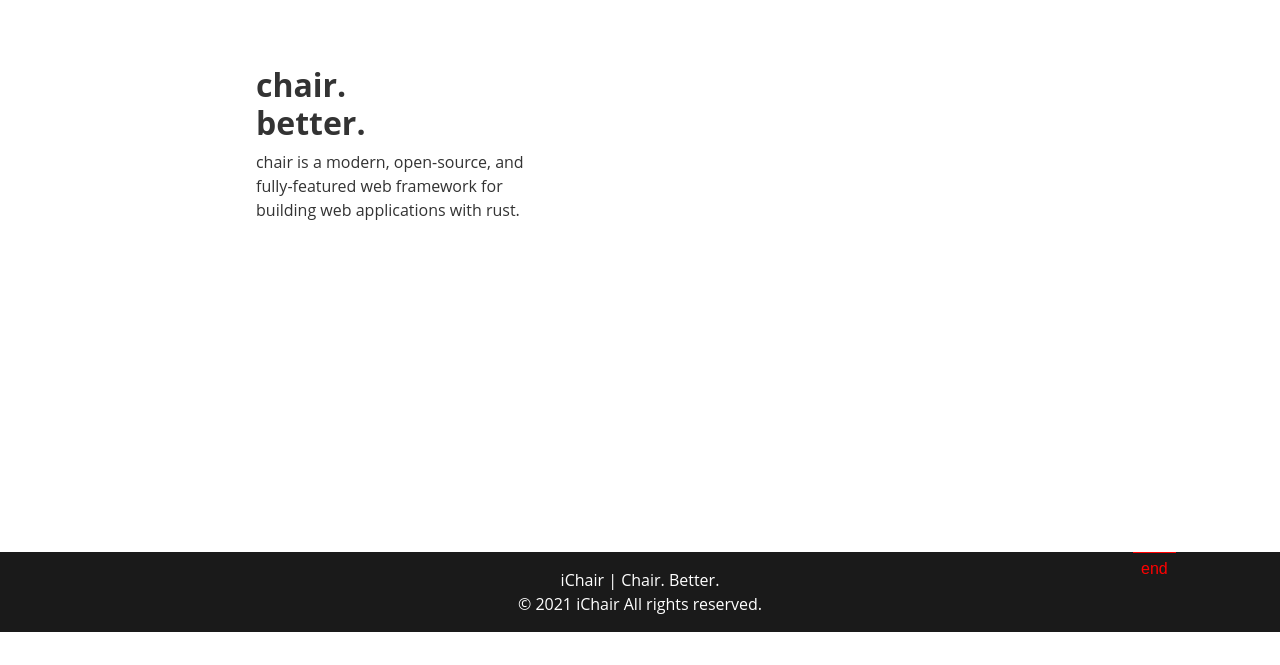
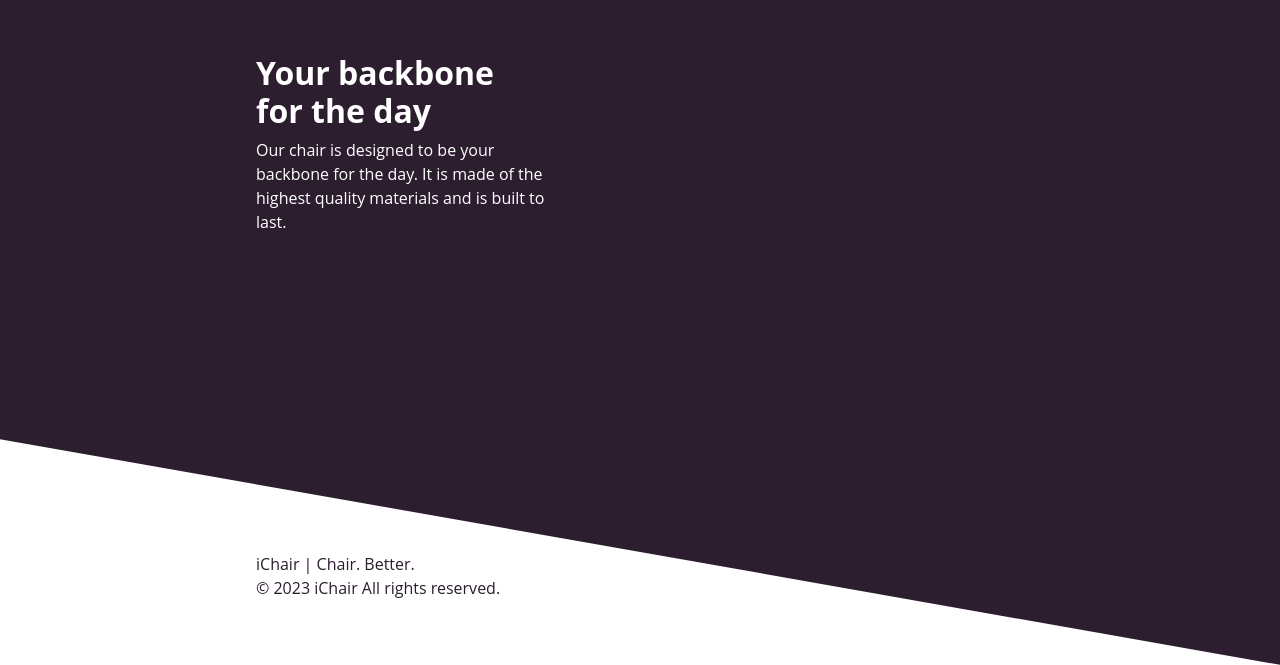
Before and after one commit to bercivarga/webgi-experiment, a website built with Vite: page index.html in a window 1280 px wide. Shown: the part 1848-2513 px from the top of the page. Before the commit the page ends 2480 px from the top, so only its background shows below. Built offline with nearby package versions, Linux system fonts and the light colour scheme; what webgi would draw is missing.

Commit message:
finish mvp

```diff
--- a/index.html
+++ b/index.html
@@ -14,6 +14,7 @@
     </nav>
 
     <div class="background-stripes"></div>
+    <div class="background-stripes"></div>
 
     <section class="page-section page-section__first">
       <div class="section-content-wrapper">
@@ -22,8 +23,8 @@
           Better.
         </h1>
         <p>
-          chair is a modern, open-source, and fully-featured web framework for
-          building web applications with rust.
+          The iChair is a metal-based garden chair that is designed to be
+            comfortable, durable, and easy to assemble.
         </p>
       </div>
     </section>
@@ -31,25 +32,24 @@
     <section class="page-section page-section__second">
       <div class="section-content-wrapper">
         <h2>
-          chair.<br />
-          better.
+          Comfort like <br />
+          never before.
         </h2>
         <p>
-          chair is a modern, open-source, and fully-featured web framework for
-          building web applications with rust.
+          This chair is so ergonomic it feels like you're at a massage salon.
         </p>
       </div>
     </section>
 
     <section class="page-section page-section__third">
+      <div class="back-cover"></div>
       <div class="section-content-wrapper">
         <h2>
-          chair.<br />
-          better.
+          Your backbone<br />
+          for the day
         </h2>
         <p>
-          chair is a modern, open-source, and fully-featured web framework for
-          building web applications with rust.
+          Our chair is designed to be your backbone for the day. It is made of the highest quality materials and is built to last.
         </p>
       </div>
     </section>
@@ -68,7 +68,7 @@
             </div>
             <div>
               <span>
-                © 2021 iChair
+                © 2023 iChair
               </span>
               <span>
                 All rights reserved.
--- a/main.js
+++ b/main.js
@@ -44,8 +44,7 @@ async function setupViewer() {
     camera.controls.enabled = false;
     viewer.scene.activeCamera = viewer.createCamera(camera.cameraObject);
 
-    const camPos = camera.position;
-    const camTarget = camera.target;
+    // camera.positionTargetUpdated(true);
 
     // Add some plugins
     const manager = await viewer.addPlugin(AssetManagerPlugin)
@@ -96,66 +95,87 @@ async function setupViewer() {
 
     function updateCamera() {
         needsUpdate = true;
-        // viewer.renderer.resetShadows()
-        viewer.setDirty()
+        viewer.renderer.resetShadows();
+        viewer.setDirty();
     }
 
-    viewer.addEventListener('preFrame', () =>{
+    camera.position.set(1.9779411899, 2.5707351077, 8.785740889);
+    camera.target.set(-1.1638817739, 0.2612881536, 1.6199592641);
+
+    updateCamera();
+
+    viewer.addEventListener('preFrame', () => {
         if(needsUpdate){
-            camera.positionTargetUpdated(true)
-            needsUpdate = false
+            camera.positionTargetUpdated(true);
+            needsUpdate = false;
         }
-    })
+    });
 
-    function setupScrollAnim() {
+    (function setupScrollAnim() {
         const tl = gsap.timeline();
-        tl.to(camPos, {
+
+        // First section
+        tl.to(camera.position, {
             scrollTrigger: {
                 trigger: ".page-section__second",
-                scrub: true,
-                start: "top top",
-                end: "bottom top",
-                markers: true,
+                scrub: 1,
+                start: "top bottom",
+                end: "top top",
+                immediateRender: false,
             },
-            y: 2,
-            x: 2,
-            z: 2,
-            duration: 5,
-            ease: "power2.inOut",
+            x: -2.478943811,
+            y: 1.4730810966,
+            z: 3.977213525,
+            duration: 2,
             onUpdate: updateCamera,
         })
-            .to(camPos, {
-                scrollTrigger: {
-                    trigger: ".page-section__third",
-                    scrub: true,
-                    start: "top top",
-                    end: "bottom top",
-                    markers: true,
-                },
-                y: 4,
-                x: 4,
-                duration: 5,
-                ease: "power2.inOut",
-                onUpdate: updateCamera,
-            })
-            .to(camPos, {
-                scrollTrigger: {
-                    trigger: ".page-section__first",
-                    scrub: true,
-                    start: "top top",
-                    end: "bottom top",
-                    markers: true,
-                },
-                y: 0,
-                x: 0,
-                duration: 5,
-                ease: "power2.inOut",
-                onUpdate: updateCamera,
-            });
+        .to(camera.target, {
+            scrollTrigger: {
+                trigger: ".page-section__second",
+                scrub: 1,
+                start: "top bottom",
+                end: "top top",
+                immediateRender: false,
+            },
+            x: 0.7684664935,
+            y: 0.3398988927,
+            z: -0.1319013202,
+            duration: 2,
+            // onUpdate: updateCamera,
+        })
 
-    }
+        // Third section
+        .to(camera.position, {
+            scrollTrigger: {
+                trigger: ".page-section__third",
+                scrub: 1,
+                start: "top bottom",
+                end: "top top",
+                immediateRender: false,
 
-    setupScrollAnim(camera, updateCamera);
+            },
+            x: 0.14525348191734644,
+            y: 0.2546533080975514,
+            z: -5.041940141013417,
+            duration: 2,
+            onUpdate: updateCamera,
+        })
+        .to(camera.target, {
+            scrollTrigger: {
+                trigger: ".page-section__third",
+                scrub: 1,
+                start: "top bottom",
+                end: "top top",
+                immediateRender: false,
+            },
+            x: 0.8036156172,
+            y: 0.5979497955,
+            z: -0.1227485527,
+            duration: 2,
+            // onUpdate: updateCamera,
+        })
+
+    })();
 
     return viewer;
 }
--- a/style.scss
+++ b/style.scss
@@ -34,6 +34,10 @@ h1, h2, h3, h4, h5, h6 {
 
 h1 {
   font-size: 2.5rem;
+
+  @media (min-width: 768px) {
+      font-size: 4.5rem;
+  }
 }
 
 h2 {
@@ -63,17 +67,17 @@ p {
 }
 
 footer {
-  background: #1a1a1a;
-  color: #fff;
-  display: flex;
-  align-items: center;
-  text-align: center;
-  padding: 1rem 0;
+  color: #2D1E2F;
+  text-align: left;
   position: relative;
   z-index: 2;
 
-  > * {
-    width: 100%;
+  > div {
+    padding: 0 24px;
+
+    @media (min-width: 768px) {
+      padding: 0 256px;
+    }
   }
 }
 
@@ -98,12 +102,13 @@ nav {
     font-weight: 700;
     line-height: 1.2;
     margin-top: 0;
+    color: #2D1E2F;
   }
 
   > .logo {
     margin: 16px 0;
-    background: #1a1a1a;
-    color: white;
+    background: #E3170A;
+    color: #FCF6B1;
     border-radius: 9999px;
     //font-family: monospace;
     font-size: 1.5rem;
@@ -117,9 +122,9 @@ nav {
     > span {
       width: 32px;
       height: 32px;
-        display: flex;
-        align-items: center;
-        justify-content: center;
+      display: flex;
+      align-items: center;
+      justify-content: center;
     }
   }
 }
@@ -141,8 +146,14 @@ nav {
   height: 40vh;
   z-index: 0;
 
-  background-color: #1a1a1a;
+  background-color: #E3170A;
   transform: skew(0deg, 10deg);
+
+  &:nth-of-type(2) {
+    transform: skew(0deg, 10deg) translateY(20vh);
+    height: 20vh;
+    background-color: #F7B32B;
+  }
 }
 
 .page-section {
@@ -170,6 +181,22 @@ nav {
     align-items: flex-start;
   }
 
+  &__third {
+    > .back-cover {
+      background-color: #2D1E2F;
+      z-index: -4;
+      position: absolute;
+      top: 0;
+      left: 0;
+      width: 100%;
+      height: 100%;
+      transform: skew(0deg, 10deg);
+    }
+
+    color: white;
+    z-index: 1;
+  }
+
   &__second {
     align-items: flex-end;
   }
```
